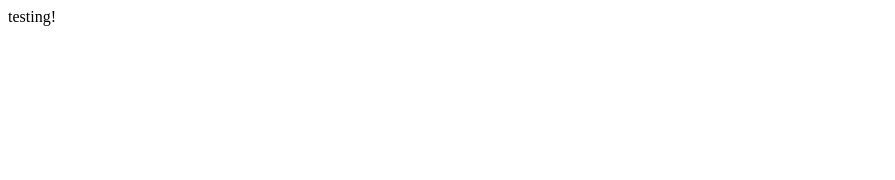
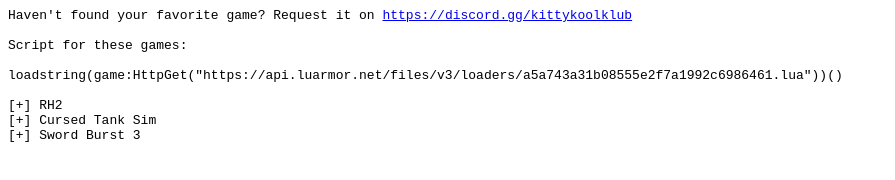
Before and after one commit to Filebrute-lua/KittyKoolKlub, a plain HTML site: page index.html in a window 1280 px wide. Shown: the whole page, without its empty margins (0-895 px from the left). Drawn offline with Linux system fonts and the light colour scheme.

Commit message:
Update index.html

```diff
--- a/index.html
+++ b/index.html
@@ -1 +1,13 @@
-testing!
+<head><meta name="color-scheme" content="light dark" title="KittyKoolKlub Free Supported Games"></head>
+<body><pre style="word-wrap: break-word; white-space: pre-wrap;">
+Haven't found your favorite game? Request it on <a href="https://discord.gg/kittykoolklub">https://discord.gg/kittykoolklub</a>
+
+Script for these games:
+
+loadstring(game:HttpGet("https://api.luarmor.net/files/v3/loaders/a5a743a31b08555e2f7a1992c6986461.lua"))()
+
+[+] RH2
+[+] Cursed Tank Sim
+[+] Sword Burst 3
+
+</pre></body>
```
